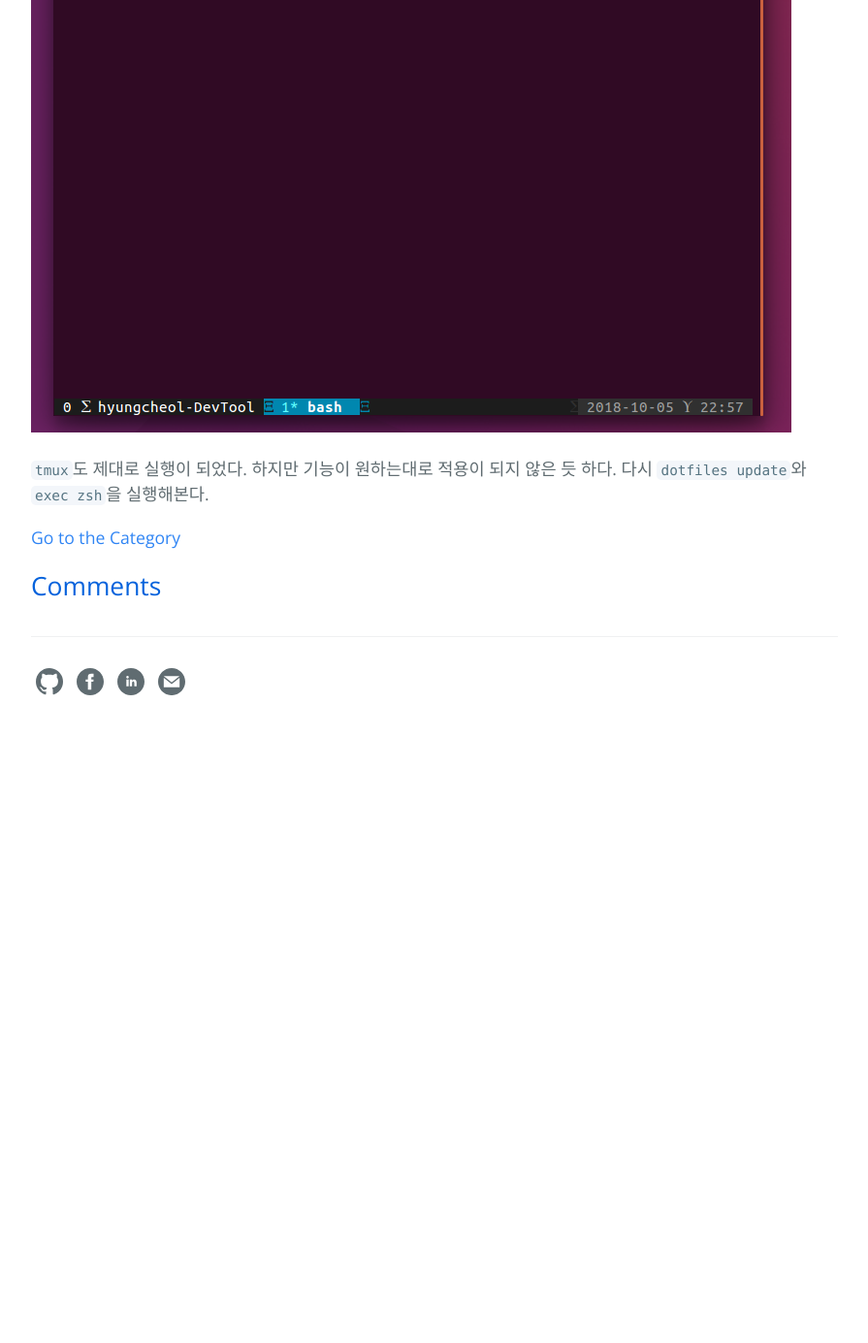
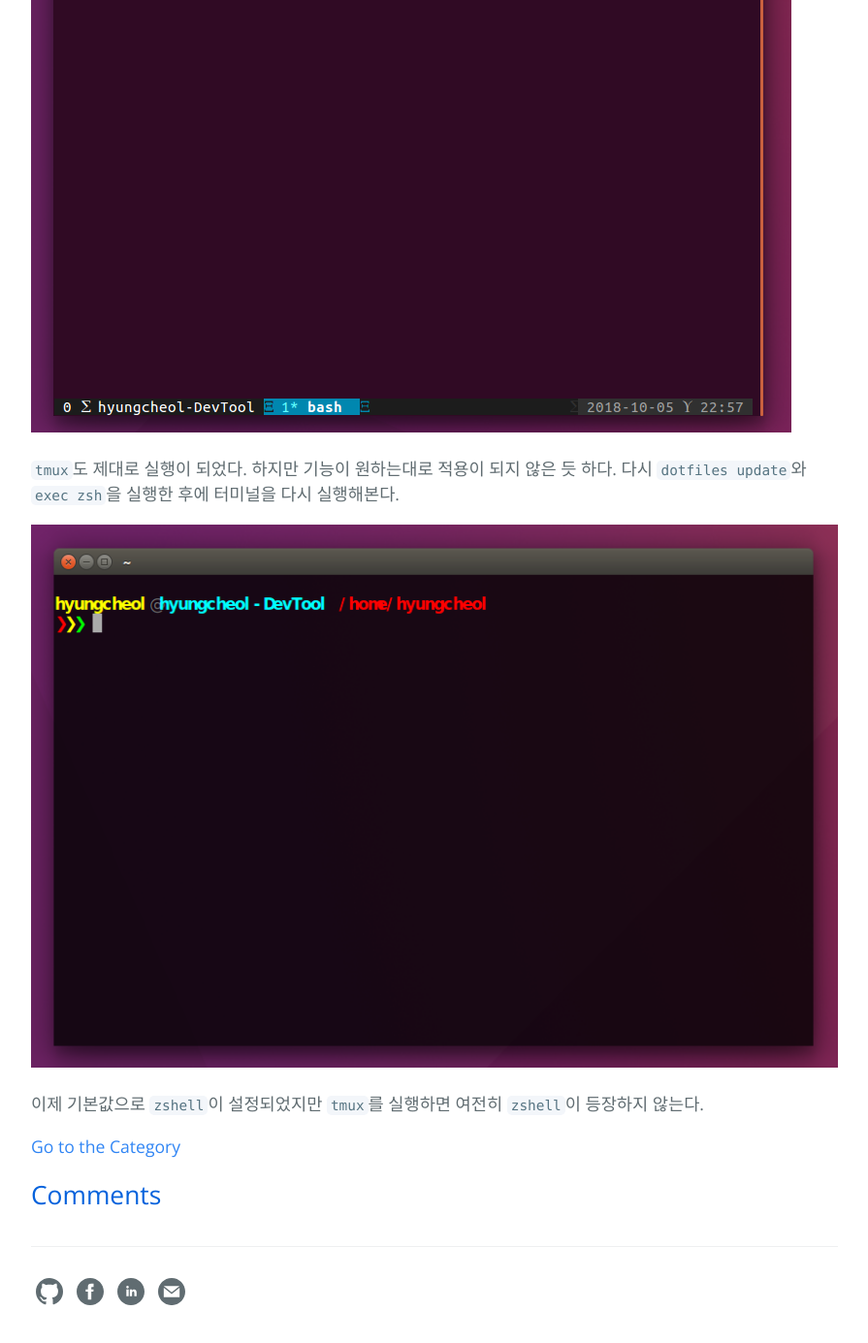
Before and after one commit to hcnoh/hcnoh.github.io, a Jekyll site: the page built from _posts/2018-10-05-development-environment-setting.md, in a window 1280 px wide and 1400 px high, scrolled down 11714 px. Shown: the top 1385 px of the window at 97% size, without its empty margins (192-1087 px from the left). Built offline with Jekyll 4.4.1, drawn with Linux system fonts in a browser that asks for light colours; comment, search, counter and statistics services are not loaded; before the commit the page ends 12485 px from its top, so only the background shows below that.

Commit message:
Update 2018-10-05-development-environment-setting.md

```diff
--- a/_posts/2018-10-05-development-environment-setting.md
+++ b/_posts/2018-10-05-development-environment-setting.md
@@ -510,4 +510,8 @@ Switched to theme `wook' (current session, and future sessions)
 
 ![](/assets/img/2018-10-05-development-environment-setting/02.png)
 
-`tmux`도 제대로 실행이 되었다. 하지만 기능이 원하는대로 적용이 되지 않은 듯 하다. 다시 `dotfiles update`와 `exec zsh`을 실행해본다.
+`tmux`도 제대로 실행이 되었다. 하지만 기능이 원하는대로 적용이 되지 않은 듯 하다. 다시 `dotfiles update`와 `exec zsh`을 실행한 후에 터미널을 다시 실행해본다.
+
+![](/assets/img/2018-10-05-development-environment-setting/03.png)
+
+이제 기본값으로 `zshell`이 설정되었지만 `tmux`를 실행하면 여전히 `zshell`이 등장하지 않는다.
```
